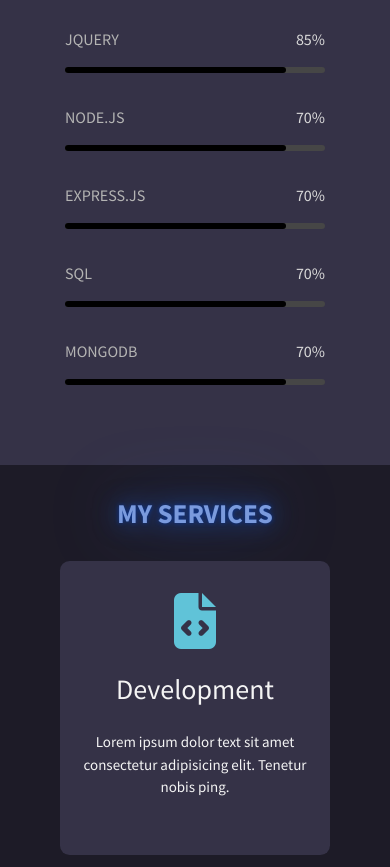
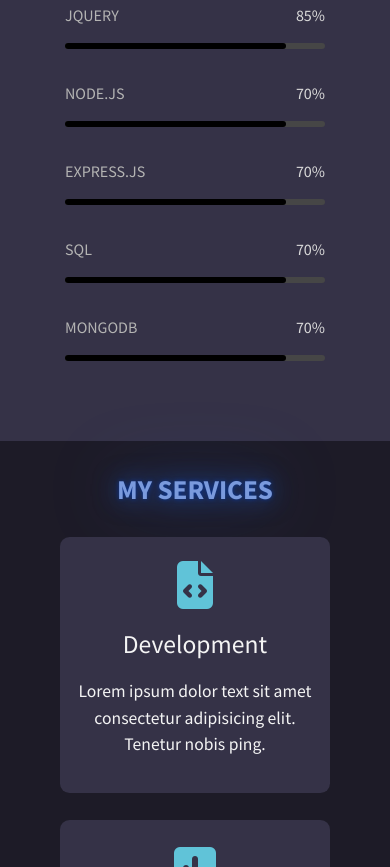
Before and after one commit to knoxie-s/portfolio, a plain HTML site: page index.html in a window 390 px wide. Shown: the part 1958-2825 px from the top of the page. Drawn offline with nearby package versions, Linux system fonts and the light colour scheme; a web font is replaced by a local one.

Commit message:
my services media md is ready

```diff
--- a/css/styles.css
+++ b/css/styles.css
@@ -352,7 +352,7 @@ footer.container-fluid {
 	padding-right: 1rem;
 }
 
-/* ---------------------------MY-SKILLS---------------------------  */
+/* ---------------------------SERVICES---------------------------  */
 
 .portfolio-item {
 	position: relative;
@@ -639,8 +639,31 @@ textarea.form-control {
 		height: 6px;
 	}
 
-/*-------------------------MY-SKILLS-------------------------*/
 /*-------------------------SERVICES-------------------------*/
+
+	.services-item {
+		padding-bottom: 1rem;
+		padding-top: 1.5rem;
+	}
+
+	.services-item i {
+		font-size: 3rem;
+	}
+
+	.services-item h3 {
+		font-size: 1.6rem;
+	}
+
+	.services-item i, h3, p {
+		margin-bottom: 1.2rem;
+	}
+
+	.services-item p {
+		padding-left: 1rem;
+		padding-right: 1rem;
+		font-size: 1.1rem;
+	}
+
 /*-------------------------PORTFOLIO-------------------------*/
 }
 
```
